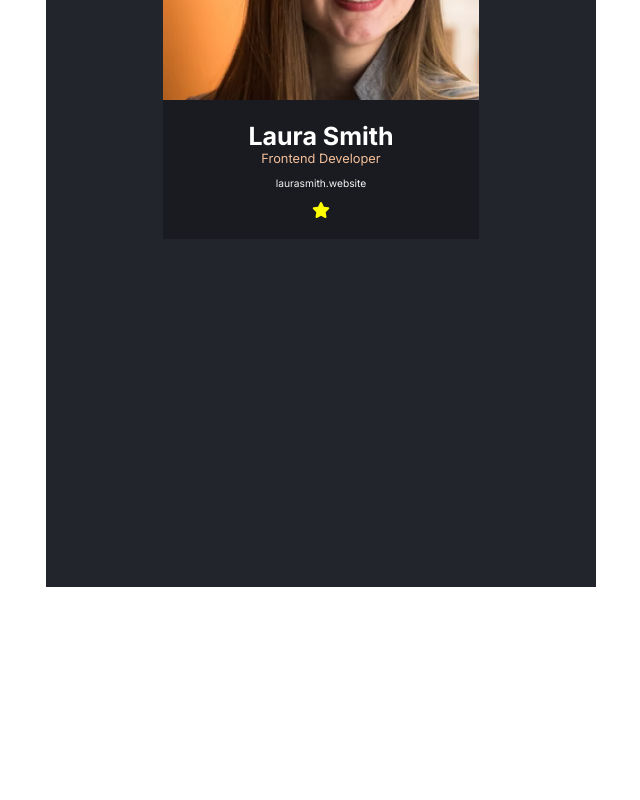
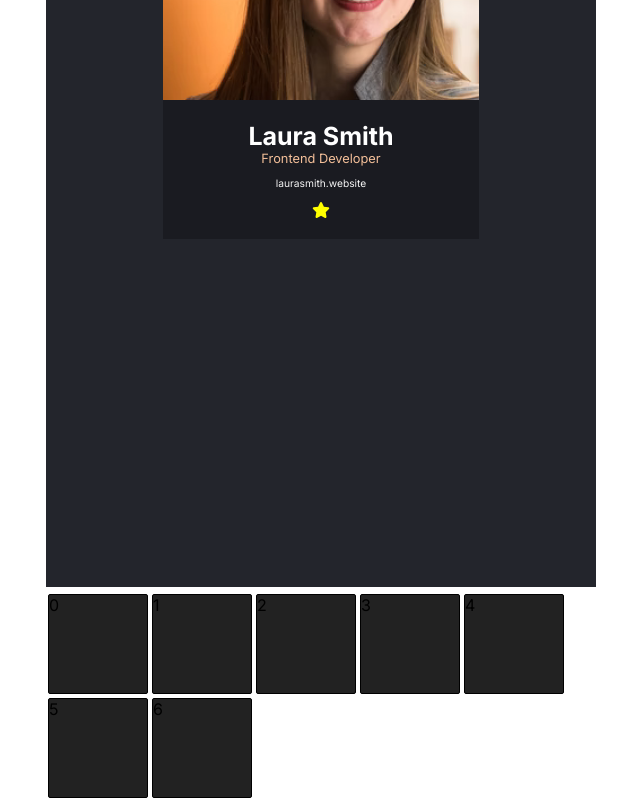
Before and after one commit to oldman-coding/react, a React (Create React App) app in the folder meme_generator/: page / in a window 1280 px wide. Shown: the part 1166-1966 px from the top of the page, without its empty margins (319-959 px from the left). Before the commit the page ends 1753 px from the top, so only its background shows below. Built offline with nearby package versions, Linux system fonts and the light colour scheme.

Commit message:
css in jss

```diff
--- a/meme_generator/src/App.js
+++ b/meme_generator/src/App.js
@@ -5,6 +5,7 @@ import Form from './components/Form';
 import Counter from './components/Counter';
 import AddItem from './components/AddItem';
 import Contact from './components/Contact';
+import Boxes from './components/Boxes';
 
 import { faStar } from '@fortawesome/free-solid-svg-icons'
 import { library } from '@fortawesome/fontawesome-svg-core'
@@ -19,6 +20,7 @@ function App() {
       <Counter />
       <AddItem />
       <Contact />
+      <Boxes darkMode ={true} />
     </div>
   );
 }
--- /dev/null
+++ b/meme_generator/src/boxes.css
@@ -0,0 +1,16 @@
+* {
+    box-sizing: border-box;
+}
+
+.box {
+    margin-top: 5px;
+}
+
+.box__item {
+    width: 100px;
+    height: 100px;
+    border: 1px solid black;
+    display: inline-block;
+    margin: 2px;
+    border-radius: 2px;
+}
--- /dev/null
+++ b/meme_generator/src/components/Boxes.js
@@ -0,0 +1,17 @@
+import { useState } from "react";
+import dataBoxes from '../data/dataBoxes'
+import '../boxes.css'
+import { faBlackboard } from "@fortawesome/free-solid-svg-icons";
+
+export default function Boxes(props) {
+    console.log(props)
+    const [boxes, setBoxes] = useState (dataBoxes)
+    const styles = {
+        backgroundColor: props.darkMode ? "#222222" : "#cccccc"
+    }
+
+    const boxesElements = boxes.map(box => <div style= {styles} className="box__item" key={box.id}>{box.id}</div>)
+    return (
+        <div  className="box">{boxesElements}</div>
+    )
+}
--- /dev/null
+++ b/meme_generator/src/data/dataBoxes.js
@@ -0,0 +1,30 @@
+export default [
+    {
+        id: 0,
+        on: true,
+    },
+    {
+        id: 1,
+        on: false,
+    },
+    {
+        id: 2,
+        on: false,
+    },
+    {
+        id: 3,
+        on: false,
+    },
+    {
+        id: 4,
+        on: true,
+    },
+    {
+        id: 5,
+        on: true,
+    },
+    {
+        id: 6,
+        on: false,
+    },
+]
```
